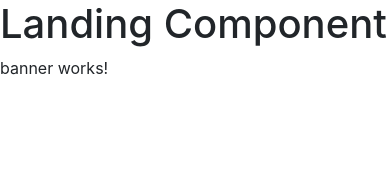
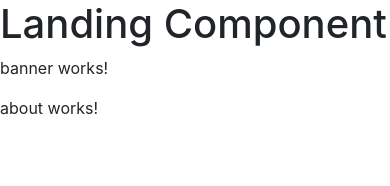
Before and after one commit to mralbelo/mralbelo, an Angular app: page / in a window 390 px wide. Shown: the top 186 px of the page. Built offline with nearby package versions, Linux system fonts and the light colour scheme.

Commit message:
more changes

```diff
--- a/src/app/app.module.ts
+++ b/src/app/app.module.ts
@@ -9,7 +9,8 @@
 import { AppRoutingModule } from './app-routing.module';
 import { SharedModule } from './shared/modules/shared/shared.module';
 import { GalleryComponent } from './gallery/gallery.component';
-NgModule
+
+// NgModule
 
 
 @NgModule({
--- /dev/null
+++ b/src/app/landing/about/about.component.html
@@ -0,0 +1,3 @@
+<p>
+  about works!
+</p>
--- /dev/null
+++ b/src/app/landing/about/about.component.ts
@@ -0,0 +1,15 @@
+import { Component, OnInit } from '@angular/core';
+
+@Component({
+  selector: 'app-about',
+  templateUrl: './about.component.html',
+  styleUrls: ['./about.component.css']
+})
+export class AboutComponent implements OnInit {
+
+  constructor() { }
+
+  ngOnInit() {
+  }
+
+}
--- a/src/app/landing/landing.component.html
+++ b/src/app/landing/landing.component.html
@@ -1,3 +1,10 @@
 <h1>Landing Component</h1>
+<div class="row">
+    <div class="col-md-6">
+        <app-banner></app-banner>
+    </div>
+    <div class="col-md-6">
 
-<app-banner></app-banner>
+<app-about></app-about>
+    </div>
+</div>
--- a/src/app/landing/landing.module.ts
+++ b/src/app/landing/landing.module.ts
@@ -3,6 +3,7 @@
 import { LandingComponent } from './landing.component';
 import { BannerComponent } from './banner/banner.component';
 import { LandingRoutingModule } from './landing-routing.module';
+import { AboutComponent } from './about/about.component';
 
 
 @NgModule({
@@ -14,6 +15,7 @@
   declarations: [
     LandingComponent,
     BannerComponent,
+    AboutComponent,
   ]
 })
 export class LandingModule { }
```
Also changed, not shown: src/app/landing/about/about.component.css (added), 1 other file (tests, documents, lock files or other folders).
